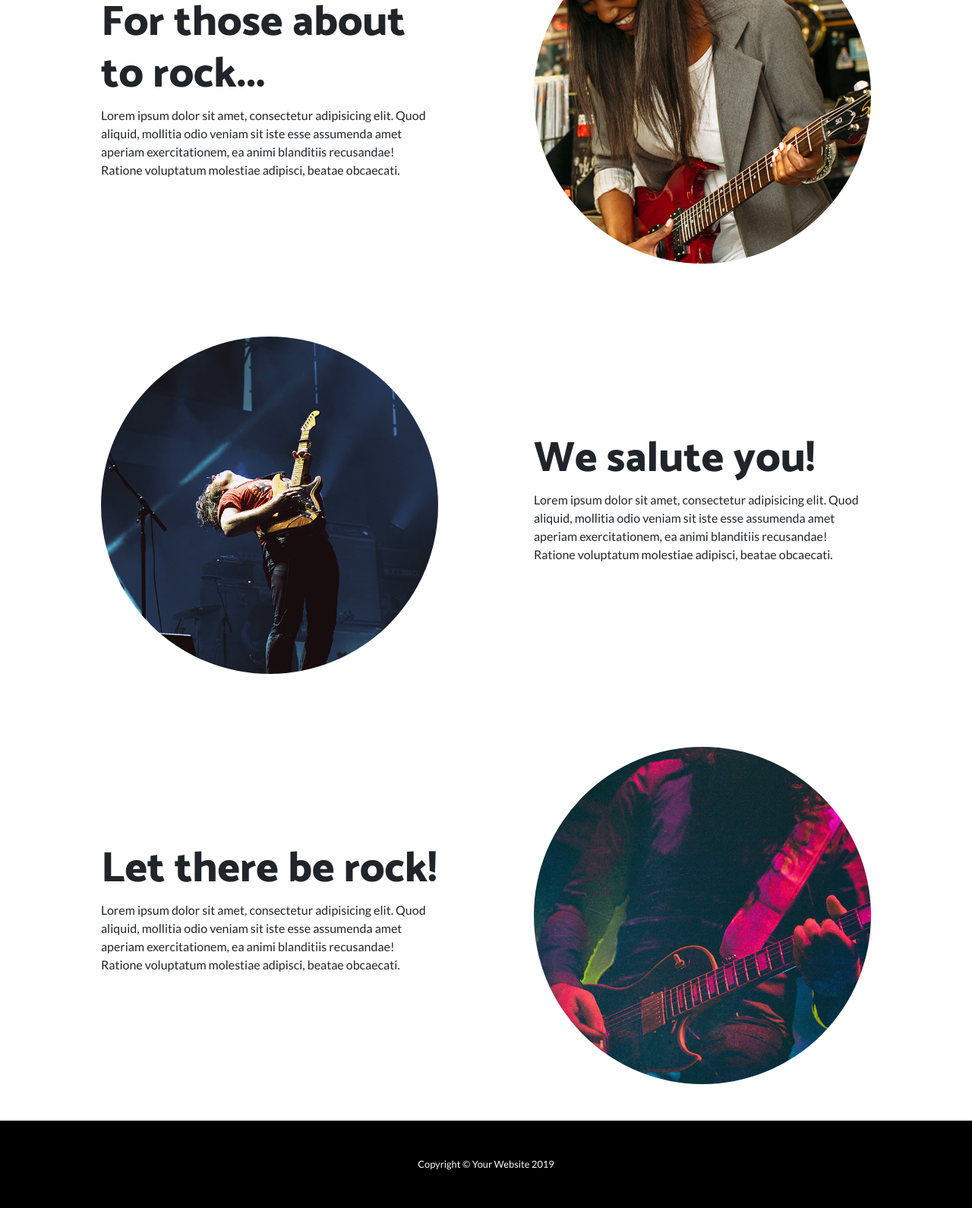
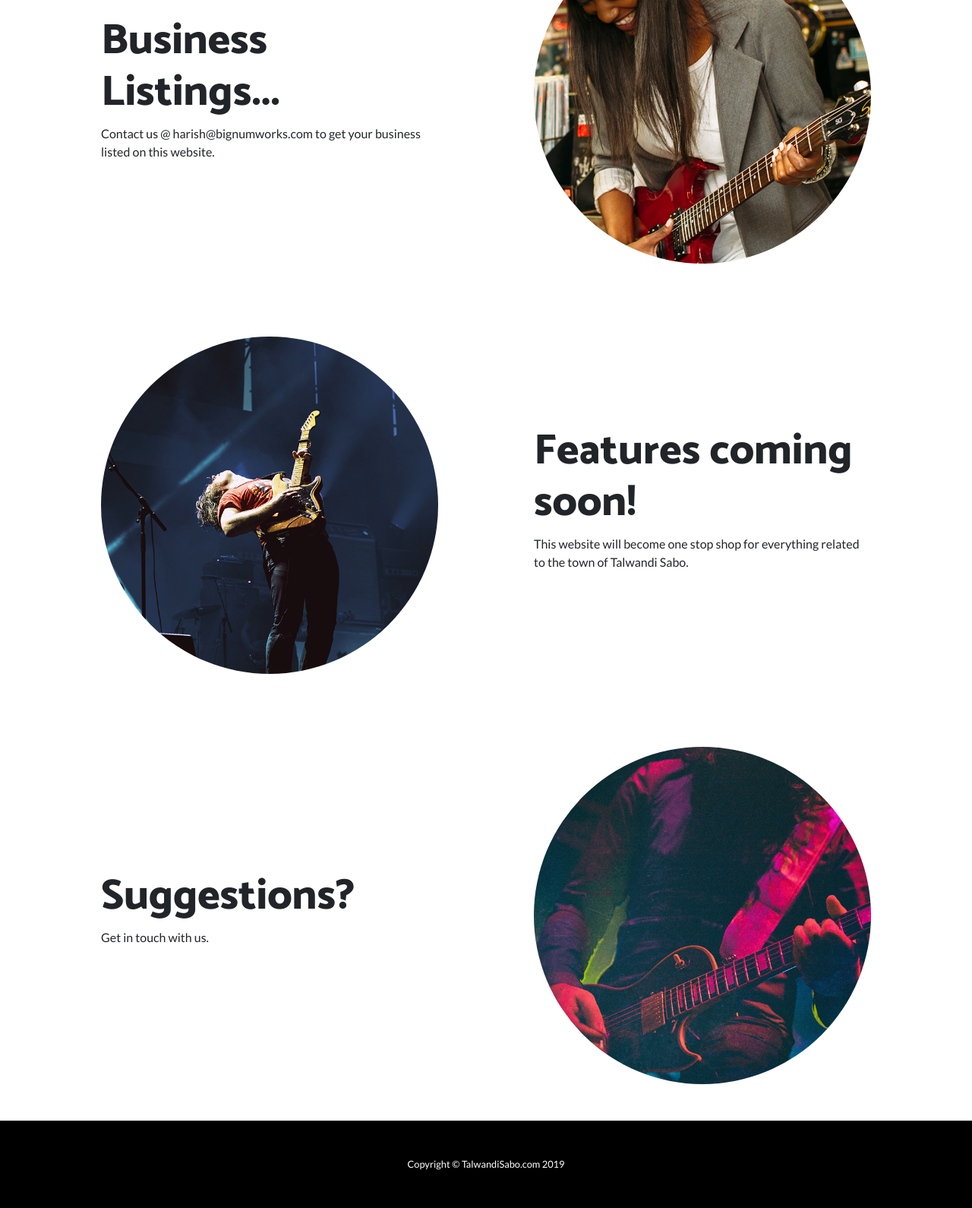
Before and after one commit to harish-garg/harish-garg.github.io, a website: page index.html in a window 1280 px wide. Shown: the part 832-2422 px from the top of the page at 76% size. Drawn offline with Linux system fonts and the light colour scheme.

Commit message:
changes for ts

```diff
--- a/index.html
+++ b/index.html
@@ -8,7 +8,7 @@
   <meta name="description" content="">
   <meta name="author" content="">
 
-  <title>One Page Wonder - Start Bootstrap Template</title>
+  <title>Talwandi Sabo</title>
 
   <!-- Bootstrap core CSS -->
   <link href="vendor/bootstrap/css/bootstrap.min.css" rel="stylesheet">
@@ -27,7 +27,7 @@
   <!-- Navigation -->
   <nav class="navbar navbar-expand-lg navbar-dark navbar-custom fixed-top">
     <div class="container">
-      <a class="navbar-brand" href="#">Start Bootstrap</a>
+      <a class="navbar-brand" href="#">Talwandi Sabo</a>
       <button class="navbar-toggler" type="button" data-toggle="collapse" data-target="#navbarResponsive" aria-controls="navbarResponsive" aria-expanded="false" aria-label="Toggle navigation">
         <span class="navbar-toggler-icon"></span>
       </button>
@@ -47,9 +47,9 @@
   <header class="masthead text-center text-white">
     <div class="masthead-content">
       <div class="container">
-        <h1 class="masthead-heading mb-0">One Page Wonder</h1>
-        <h2 class="masthead-subheading mb-0">Will Rock Your Socks Off</h2>
-        <a href="#" class="btn btn-primary btn-xl rounded-pill mt-5">Learn More</a>
+        <h1 class="masthead-heading mb-0">Talwandi Sabo</h1>
+        <h2 class="masthead-subheading mb-0">Sada Pind!</h2>
+        <a href="#" class="btn btn-primary btn-xl rounded-pill mt-5">Coming Soon...</a>
       </div>
     </div>
     <div class="bg-circle-1 bg-circle"></div>
@@ -68,8 +68,8 @@
         </div>
         <div class="col-lg-6 order-lg-1">
           <div class="p-5">
-            <h2 class="display-4">For those about to rock...</h2>
-            <p>Lorem ipsum dolor sit amet, consectetur adipisicing elit. Quod aliquid, mollitia odio veniam sit iste esse assumenda amet aperiam exercitationem, ea animi blanditiis recusandae! Ratione voluptatum molestiae adipisci, beatae obcaecati.</p>
+            <h2 class="display-4">Business Listings...</h2>
+            <p>Contact us @ harish@bignumworks.com to get your business listed on this website.</p>
           </div>
         </div>
       </div>
@@ -86,8 +86,8 @@
         </div>
         <div class="col-lg-6">
           <div class="p-5">
-            <h2 class="display-4">We salute you!</h2>
-            <p>Lorem ipsum dolor sit amet, consectetur adipisicing elit. Quod aliquid, mollitia odio veniam sit iste esse assumenda amet aperiam exercitationem, ea animi blanditiis recusandae! Ratione voluptatum molestiae adipisci, beatae obcaecati.</p>
+            <h2 class="display-4">Features coming soon!</h2>
+            <p>This website will become one stop shop for everything related to the town of Talwandi Sabo.</p>
           </div>
         </div>
       </div>
@@ -104,8 +104,8 @@
         </div>
         <div class="col-lg-6 order-lg-1">
           <div class="p-5">
-            <h2 class="display-4">Let there be rock!</h2>
-            <p>Lorem ipsum dolor sit amet, consectetur adipisicing elit. Quod aliquid, mollitia odio veniam sit iste esse assumenda amet aperiam exercitationem, ea animi blanditiis recusandae! Ratione voluptatum molestiae adipisci, beatae obcaecati.</p>
+            <h2 class="display-4">Suggestions?</h2>
+            <p>Get in touch with us.</p>
           </div>
         </div>
       </div>
@@ -115,7 +115,7 @@
   <!-- Footer -->
   <footer class="py-5 bg-black">
     <div class="container">
-      <p class="m-0 text-center text-white small">Copyright &copy; Your Website 2019</p>
+      <p class="m-0 text-center text-white small">Copyright &copy; TalwandiSabo.com 2019</p>
     </div>
     <!-- /.container -->
   </footer>
```
